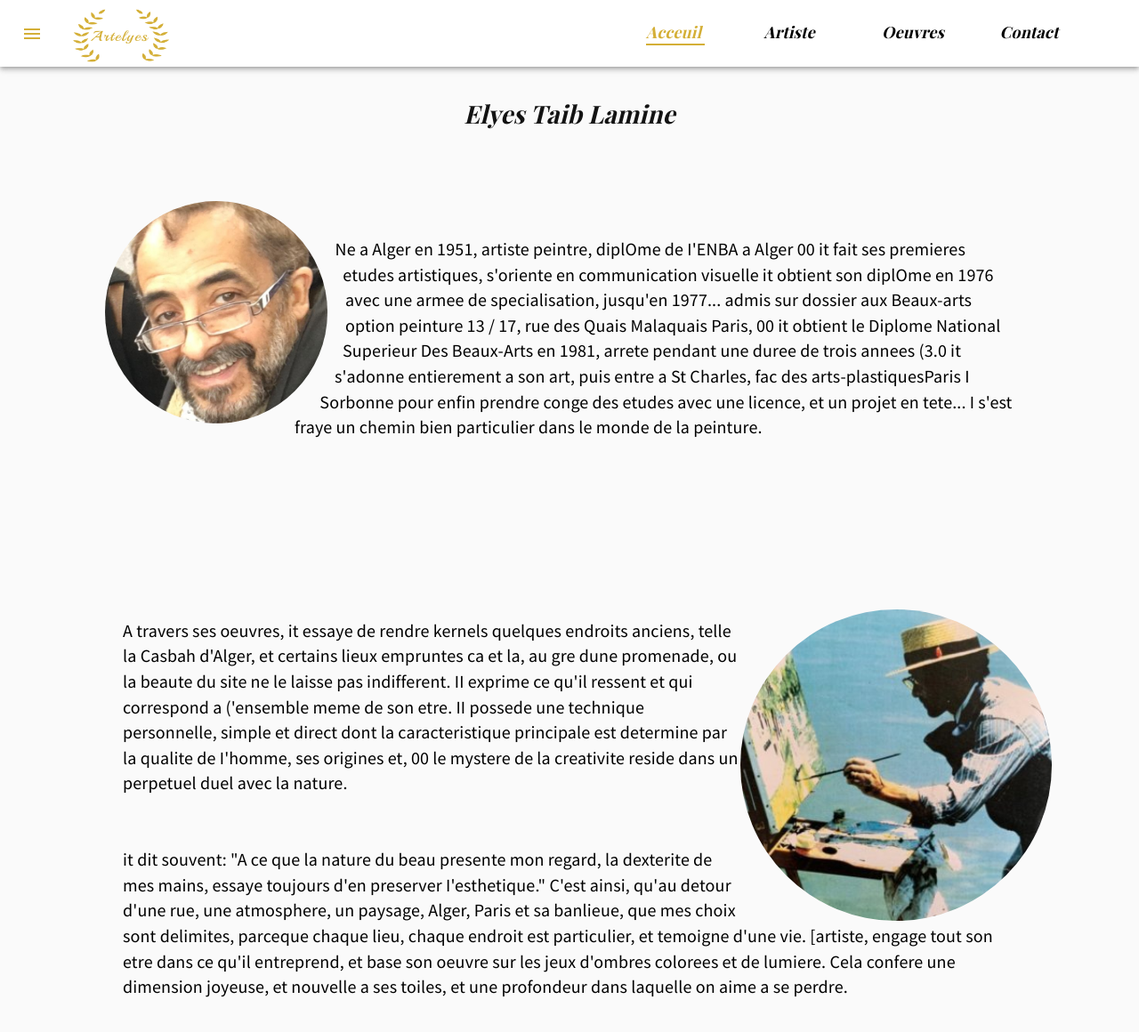
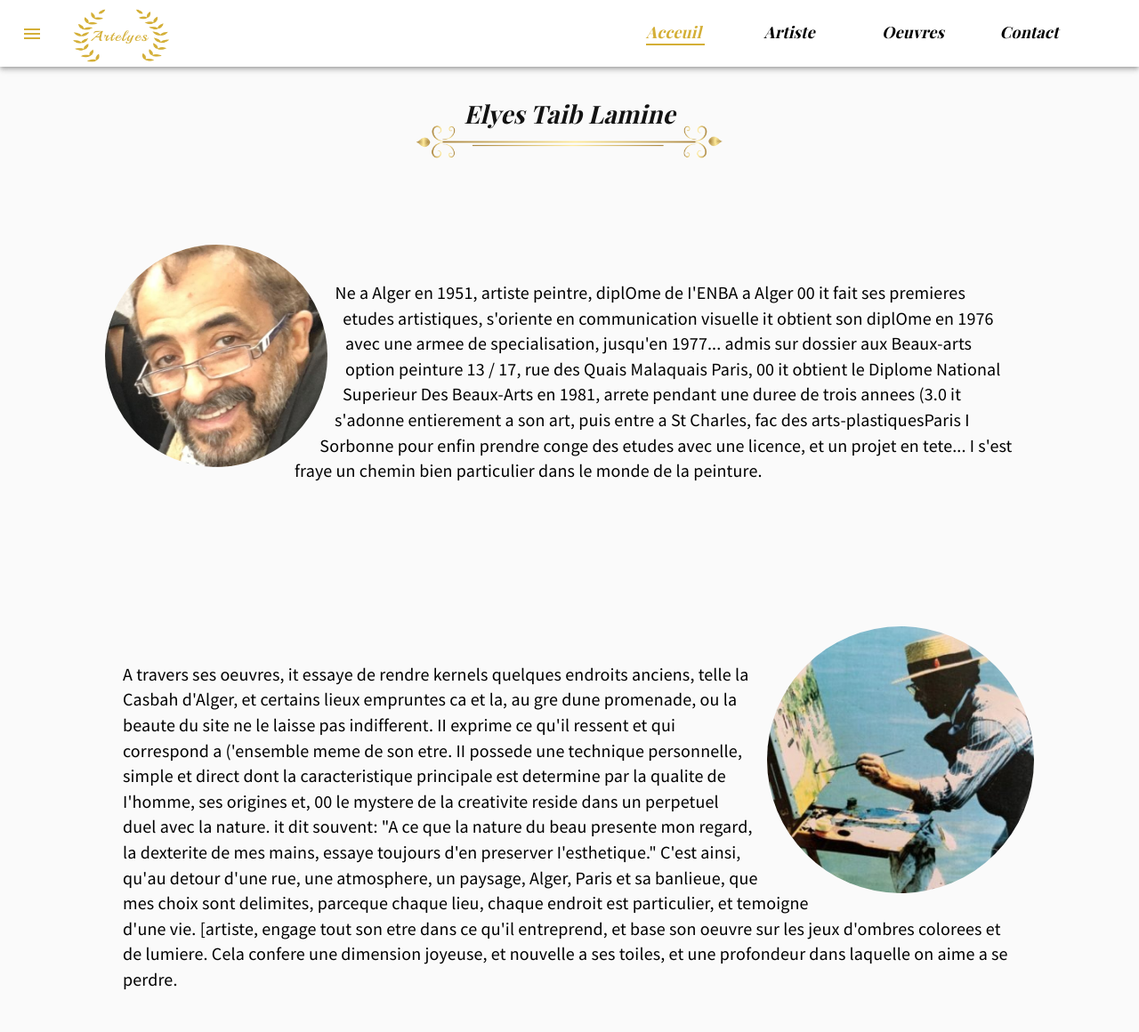
Before and after one commit to TadjerouniMohamedAdel/artelyes, a React (Create React App) app: page /artist in a window 1280 px wide. Shown: the top 1160 px of the page at 89% size. Built offline with nearby package versions, Linux system fonts and the light colour scheme; a web font is replaced by a local one.

Commit message:
underline or

```diff
--- a/src/Components/Artist.css
+++ b/src/Components/Artist.css
@@ -37,6 +37,7 @@
     margin-top: 20px;
 }
 
+
 .profile-section p{
     color:#000;
     font-size: 20px;
--- a/src/Components/Artist.js
+++ b/src/Components/Artist.js
@@ -1,11 +1,14 @@
 import React, { Component } from 'react'
 import './Artist.css'
-import { elyes1, artist1 } from '../Images'
+import { elyes1, artist1, underline } from '../Images'
 export default class Artist extends Component {
     render() {
         return (
-            <div>
-                <h3 className="profile-section-title">Elyes Taib Lamine</h3>
+            <div >
+                <h3 className="profile-section-title">
+                    Elyes Taib Lamine<br/>
+                    <img src={underline}  style={{marginTop:-10}} width={350} height={50}/>
+                </h3>
                 <section className="profile-section">
                     <div className="circle circle1">
                         <img src={elyes1} />
@@ -21,14 +24,14 @@ export default class Artist extends Component {
                 </section>
 
                 <section className="profile-section">
-                    <div className="circle circle3">
+                    <div className="circle circle2">
                         <img src={artist1} />
                     </div>
                     <div>
                         <p className="description-font">
                                 A travers ses oeuvres, it essaye de rendre kernels quelques endroits anciens, telle la Casbah d'Alger, et certains lieux empruntes ca et la, au gre dune promenade, ou la beaute du site ne le laisse pas indifferent.
                                 II exprime ce qu'il ressent et qui correspond a ('ensemble meme de son etre. II possede une technique personnelle, simple et direct dont la caracteristique principale est determine par la qualite de I'homme, ses origines et, 00 le mystere de la creativite reside dans un perpetuel duel avec la nature.
-                                <br/><br/><br/>it dit souvent:
+                                it dit souvent:
                                 "A ce que la nature du beau presente mon regard, la dexterite de mes mains, essaye toujours d'en preserver I'esthetique."
                                 C'est ainsi, qu'au detour d'une rue, une atmosphere, un paysage, Alger, Paris et sa banlieue, que mes choix sont delimites, parceque chaque lieu, chaque endroit est particulier, et temoigne d'une vie.
                                 [artiste, engage tout son etre dans ce qu'il entreprend, et base son oeuvre sur les jeux d'ombres colorees et de lumiere. Cela confere une dimension joyeuse, et nouvelle a ses toiles, et une profondeur dans laquelle on aime a se perdre.
--- a/src/Components/Projects.js
+++ b/src/Components/Projects.js
@@ -1,7 +1,7 @@
 import React, { Component } from 'react'
 import { Paper, Typography, Button } from '@material-ui/core'
 import './Projects.css'
-import { academie, entreCopines, bastille, demandeMariage, peniche, pontNapoleon, grandOrsay, saintLouis1, saintLouis2, solitaire, notreDame, pontsAmours, promeneur, pecheur, fleursSous, juleVer, plateau } from '../Images'
+import { academie, entreCopines, bastille, demandeMariage, peniche, pontNapoleon, grandOrsay, saintLouis1, saintLouis2, solitaire, notreDame, pontsAmours, promeneur, pecheur, fleursSous, juleVer, plateau, underline } from '../Images'
 
 const data=[
     {title:"La demande en mariage",image:demandeMariage,description:"Sint qui sit id irure ipsum qui consectetur nostrud. Tempor aliquip aliquip in veniam commodo deserunt commodo id velit Lorem. Amet cupidatat duis excepteur sunt magna. Consectetur incididunt amet qui anim fugiat sint nulla. Aliqua eiusmod deserunt reprehenderit Lorem excepteur incididunt. Nisi sit reprehenderit ullamco Lorem eiusmod. Anim minim labore minim dolor eu officia."},
@@ -40,7 +40,10 @@ export default class Projects extends Component {
     render() {
         return (
             <div style={{flex:1}}>
-                <h3 className="projects-section-title">Les dernieres oeuvres</h3>
+                <h3 className="projects-section-title">Les dernieres oeuvres
+                <br/>
+                <img src={underline} style={{marginTop:-10}} width={350} height={50}/>
+                </h3>
                 <div className="projects-container">
                     {
                         data.map((item,index) =>{
--- a/src/Components/TopNavigation.js
+++ b/src/Components/TopNavigation.js
@@ -25,6 +25,8 @@ const drawerWidth = 240;
 const useStyles = makeStyles((theme) => ({
   root: {
     display: 'flex',
+    // backgroundColor:"gray",
+    // backgroundImage: `url(${artelyesLogo})`
   },
   appBar: {
     transition: theme.transitions.create(['margin', 'width'], {
--- a/src/Images.js
+++ b/src/Images.js
@@ -19,3 +19,4 @@ export const elyes1 = require("./Images/elyes1.jpg")
 export const artist1 = require("./Images/artist1.jpg")
 export const artist2 = require("./Images/artist2.jpg")
 export const artelyesLogo = require("./Images/artelyes_logo.png")
+export const underline = require("./Images/underline.png")
```
Also changed, not shown: src/Images/underline.png (added).
